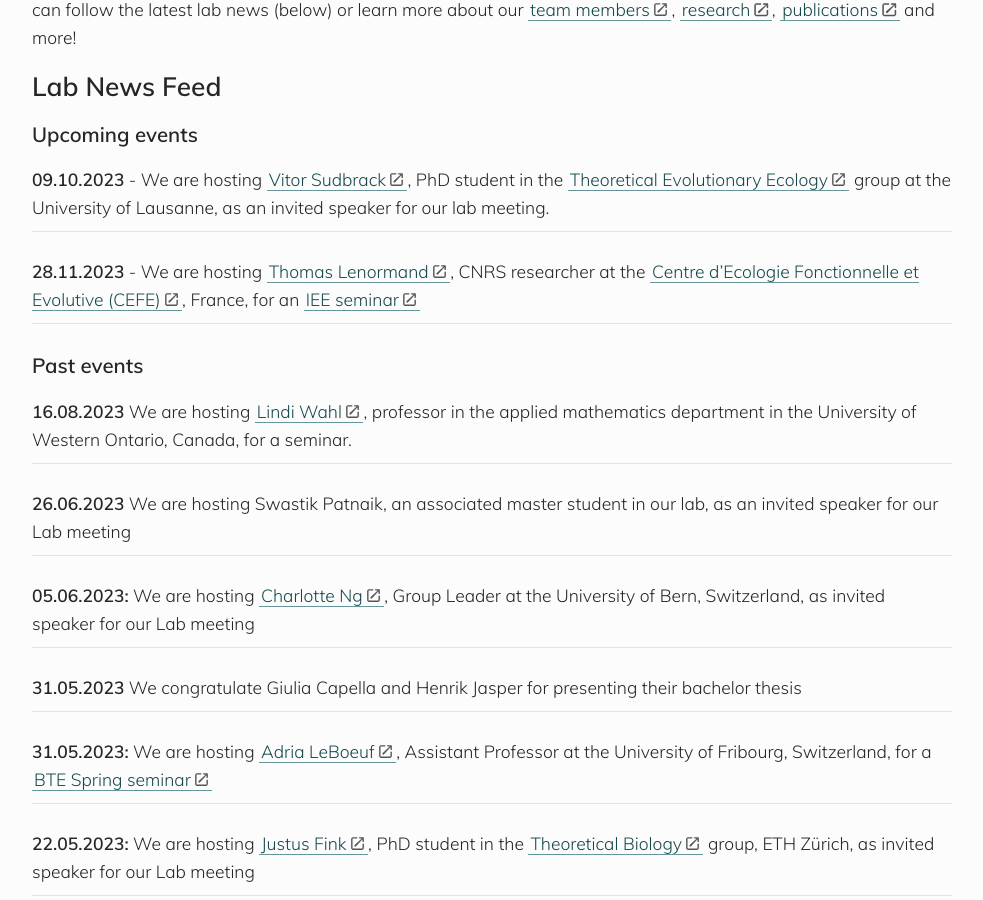
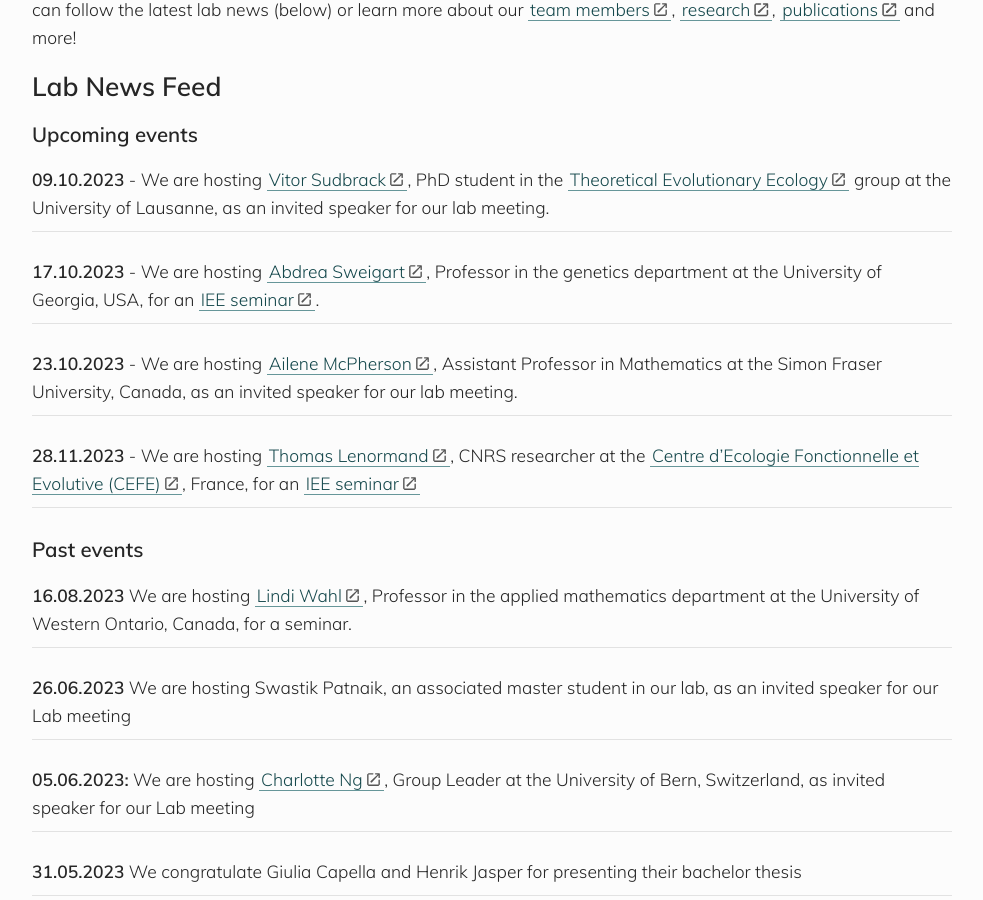
Before and after one commit to banklab/banklab.github.io, a Jekyll site: the page built from index.md, in a window 1280 px wide and 900 px high, scrolled down 454 px. Shown: the whole window, without its empty margins (148-1131 px from the left). Built offline with Jekyll 4.4.1, drawn with Linux system fonts in a browser that asks for light colours; some web fonts are replaced.

Commit message:
Update index

```diff
--- a/index.md
+++ b/index.md
@@ -16,13 +16,21 @@ Welcome to the web page of the Division Theoretical Ecology and Evolution at the
 
 ---
 
+**17.10.2023** - We are hosting [Abdrea Sweigart](http://sweigartlab.genetics.uga.edu/), Professor in the genetics department at the University of Georgia, USA, for an [IEE seminar](https://www.iee.unibe.ch/studies/lecture_series_in_ecology_and_evolution/index_eng.html).
+
+---
+
+**23.10.2023** - We are hosting [Ailene McPherson](https://amacp.github.io/), Assistant Professor in Mathematics at the Simon Fraser University, Canada, as an invited speaker for our lab meeting.
+
+---
+
 **28.11.2023** - We are hosting [Thomas Lenormand](https://www.cefe.cnrs.fr/fr/recherche/ee/gee/800-c/193-thomas-lenormand), CNRS researcher at the [Centre d'Ecologie Fonctionnelle et Evolutive (CEFE)](https://www.cefe.cnrs.fr/en/), France, for an [IEE seminar](https://www.iee.unibe.ch/studies/lecture_series_in_ecology_and_evolution/index_eng.html)
 
 ---
 
 ### Past events
 
-**16.08.2023** We are hosting [Lindi Wahl](https://publish.uwo.ca/~lwahl/), professor in the applied mathematics department in the University of Western Ontario, Canada, for a seminar.
+**16.08.2023** We are hosting [Lindi Wahl](https://publish.uwo.ca/~lwahl/), Professor in the applied mathematics department at the University of Western Ontario, Canada, for a seminar.
 
 ---
 
```
